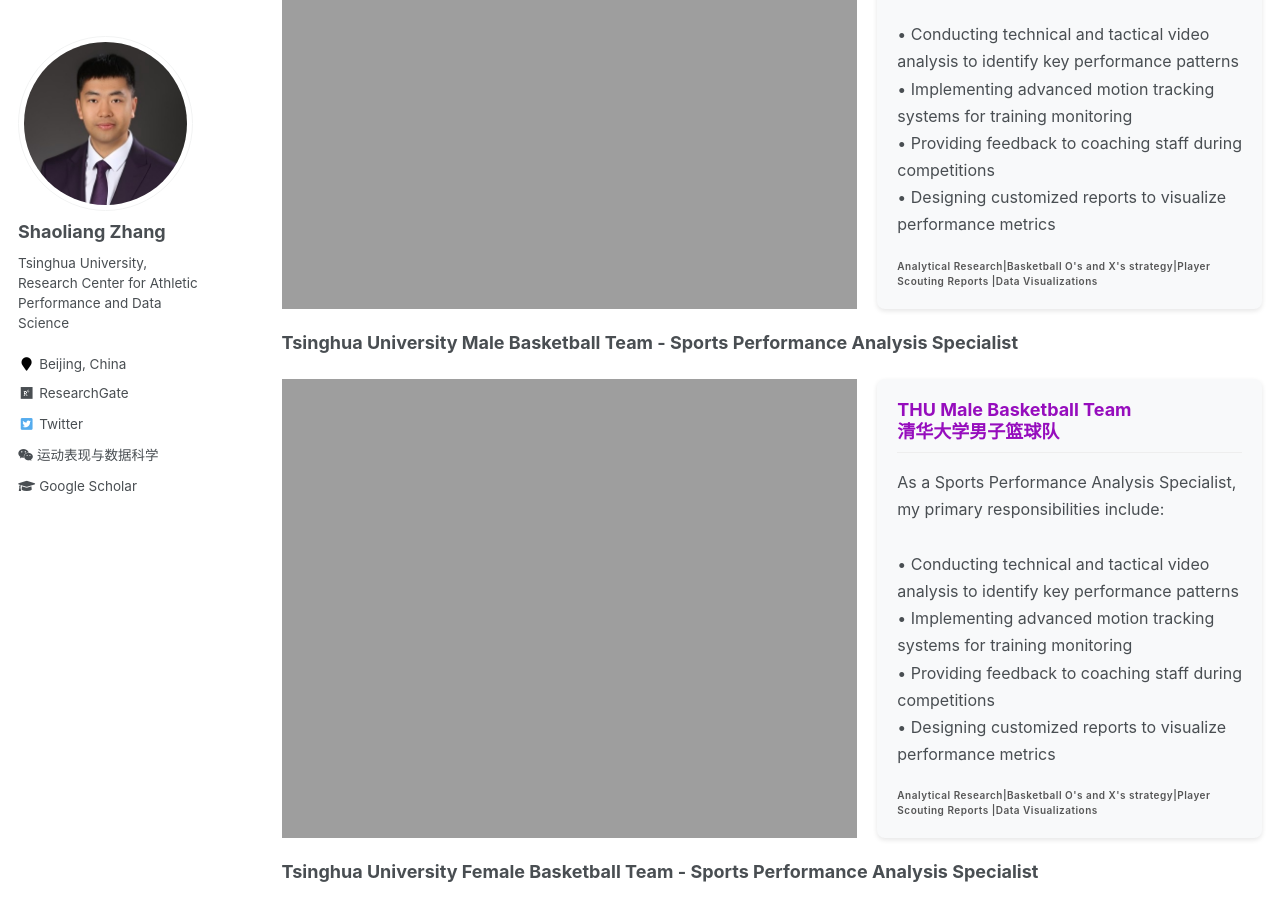
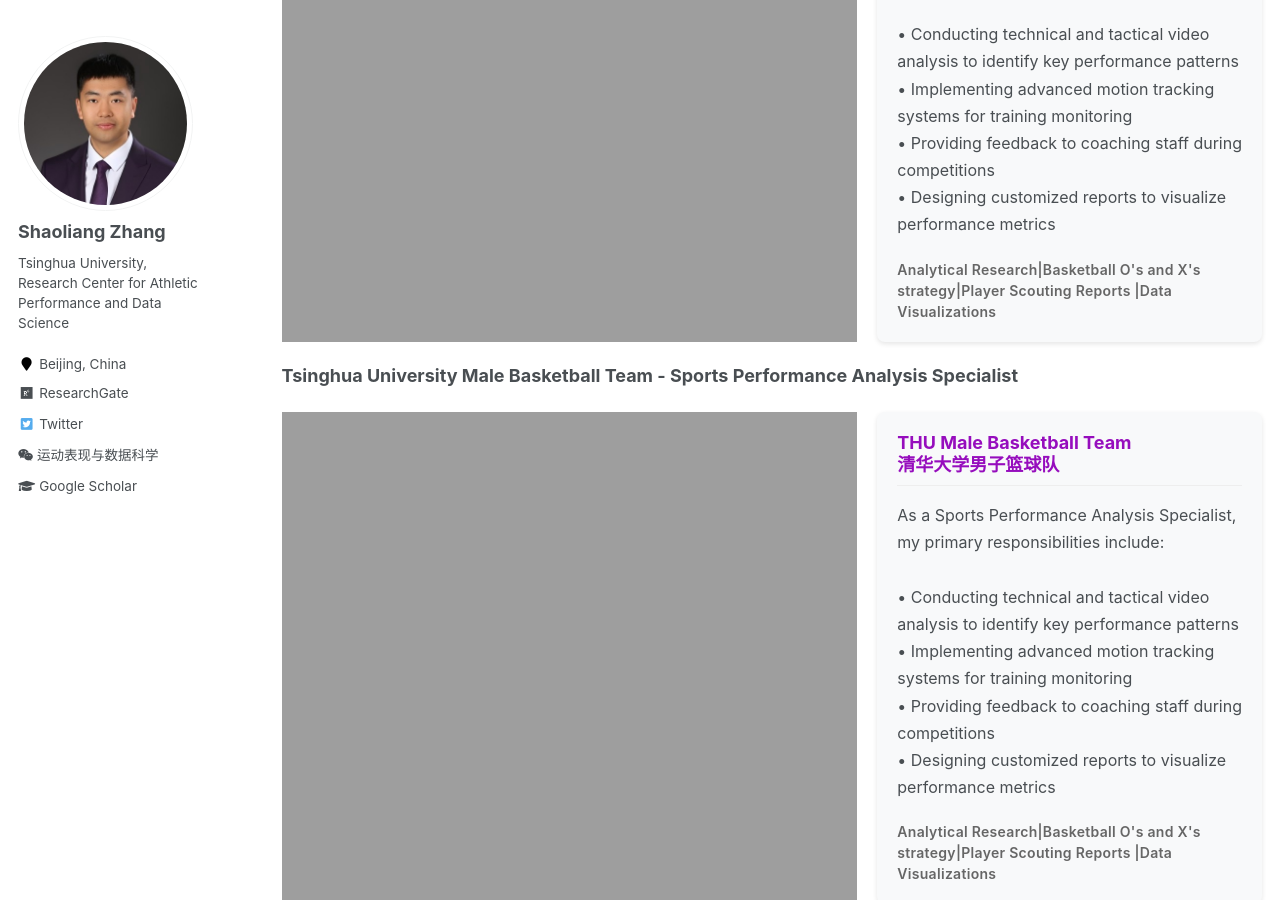
Before and after one commit to sportssuper/ZSL, a Jekyll site: the page built from _pages/services.md, in a window 1280 px wide and 900 px high, scrolled down 337 px. Built offline with Jekyll 4.4.1, drawn with Linux system fonts in a browser that asks for light colours; a script that is not in the unit is left out.

Commit message:
Update services.md

```diff
--- a/_pages/services.md
+++ b/_pages/services.md
@@ -27,7 +27,7 @@
     • Providing feedback to coaching staff during competitions<br>
     • Designing customized reports to visualize performance metrics<br>
     </p>
-    <div style="margin-top: 20px; font-size: 10px; font-weight: 600; color: #555; letter-spacing: 0.5px;">
+    <div style="margin-top: 20px; font-size: 14px; font-weight: 600; color: #666; letter-spacing: 0.3px;">
   Analytical Research|Basketball O's and X's strategy|Player Scouting Reports |Data Visualizations
   </div>
   </div>
@@ -53,7 +53,7 @@
     • Providing feedback to coaching staff during competitions<br>
     • Designing customized reports to visualize performance metrics<br>
     </p>
- <div style="margin-top: 20px; font-size: 10px; font-weight: 600; color: #555; letter-spacing: 0.5px;">
+ <div style="margin-top: 20px; font-size: 14px; font-weight: 600; color: #666; letter-spacing: 0.3px;">
   Analytical Research|Basketball O's and X's strategy|Player Scouting Reports |Data Visualizations
   </div>
 
@@ -80,7 +80,7 @@
     • Providing feedback to coaching staff during competitions<br>
     • Designing customized reports to visualize performance metrics<br>
     </p>
-  <div style="margin-top: 20px; font-size: 10px; font-weight: 600; color: #555; letter-spacing: 0.5px;">
+  <div style="margin-top: 20px; font-size: 14px; font-weight: 600; color: #666; letter-spacing: 0.3px;">
   Analytical Research|Basketball O's and X's strategy|Player Scouting Reports |Data Visualizations
   </div>
 
```
